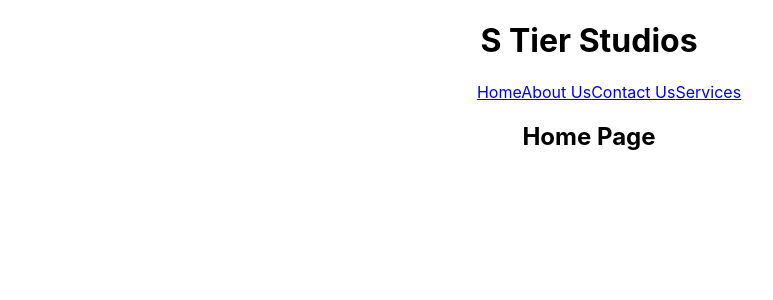
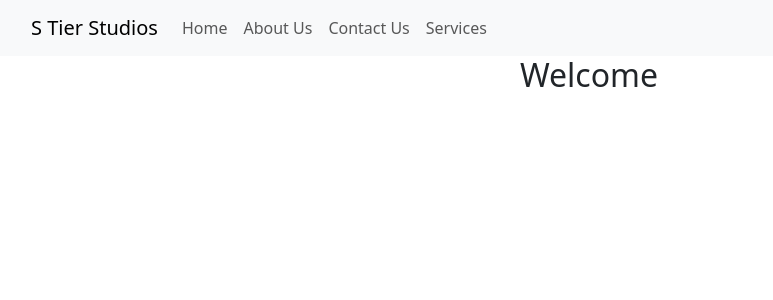
Before and after one commit to marshallpeters5/stier-studios-company-web, a React (Create React App) app: page / in a window 1280 px wide. Shown: the top 300 px of the page, without its empty margins (51-824 px from the left). Built offline with nearby package versions, Linux system fonts and the light colour scheme.

Commit message:
added bootstrap and css

```diff
--- a/package.json
+++ b/package.json
@@ -6,6 +6,7 @@
     "@testing-library/jest-dom": "^5.17.0",
     "@testing-library/react": "^13.4.0",
     "@testing-library/user-event": "^13.5.0",
+    "bootstrap": "^5.3.1",
     "react": "^18.2.0",
     "react-dom": "^18.2.0",
     "react-router-dom": "^6.15.0",
--- a/src/App.js
+++ b/src/App.js
@@ -1,5 +1,5 @@
 import React from 'react';
-import { BrowserRouter as Router, Route, Routes, Route as MyRoute } from 'react-router-dom';
+import { BrowserRouter as Router, Routes, Route as MyRoute } from 'react-router-dom';
 import './App.css';
 import Header from './components/Header';
 import Home from './components/Home';
--- a/src/components/Header.js
+++ b/src/components/Header.js
@@ -1,25 +1,59 @@
-import React from 'react';
+import React, { useState } from 'react';
 import { Link, useLocation } from 'react-router-dom';
 
 function Header() {
-  const location = useLocation(); // Get the current location from React Router
+  const location = useLocation();
+  const [navbarOpen, setNavbarOpen] = useState(false);
 
-  const isActive = (path) => {
-    return location.pathname === path ? 'active' : ''; // Compare current path with link path
+  const handleNavbarToggle = () => {
+    setNavbarOpen(!navbarOpen);
   };
 
+  const closeNavbar = () => {
+    setNavbarOpen(false);
+  };
+
+  const isActive = (path) => location.pathname === path;
+
   return (
-    <header>
-      <h1>S Tier Studios</h1>
-      <nav>
-        <ul>
-        <Link className={`nav-link ${isActive('/') ? 'active' : ''}`} to="/">Home</Link>
-<Link className={`nav-link ${isActive('/about') ? 'active' : ''}`} to="/about">About Us</Link>
-<Link className={`nav-link ${isActive('/contact') ? 'active' : ''}`} to="/contact">Contact Us</Link>
-<Link className={`nav-link ${isActive('/services') ? 'active' : ''}`} to="/services">Services</Link>
-
-        </ul>
-      </nav>
+    <header className="navbar navbar-expand-lg navbar-light bg-light">
+      <div className="container">
+        <Link className="navbar-brand" to="/" onClick={closeNavbar}>
+          S Tier Studios
+        </Link>
+        <button
+          className={`navbar-toggler ${navbarOpen ? 'collapsed' : ''}`}
+          type="button"
+          onClick={handleNavbarToggle}
+          aria-expanded={navbarOpen}
+        >
+          <span className="navbar-toggler-icon"></span>
+        </button>
+        <div className={`collapse navbar-collapse ${navbarOpen ? 'show' : ''}`} id="navbarNav">
+          <ul className="navbar-nav">
+            <li className={`nav-item ${isActive('/') ? 'active' : ''}`}>
+              <Link className="nav-link" to="/" onClick={closeNavbar}>
+                Home
+              </Link>
+            </li>
+            <li className={`nav-item ${isActive('/about') ? 'active' : ''}`}>
+              <Link className="nav-link" to="/about" onClick={closeNavbar}>
+                About Us
+              </Link>
+            </li>
+            <li className={`nav-item ${isActive('/contact') ? 'active' : ''}`}>
+              <Link className="nav-link" to="/contact" onClick={closeNavbar}>
+                Contact Us
+              </Link>
+            </li>
+            <li className={`nav-item ${isActive('/services') ? 'active' : ''}`}>
+              <Link className="nav-link" to="/services" onClick={closeNavbar}>
+                Services
+              </Link>
+            </li>
+          </ul>
+        </div>
+      </div>
     </header>
   );
 }
--- a/src/components/Home.js
+++ b/src/components/Home.js
@@ -3,7 +3,7 @@ import React from 'react';
 function Home() {
   return (
     <div>
-      <h2>Home Page</h2>
+      <h2>Welcome</h2>
       {/* Add content */}
     </div>
   );
--- a/src/index.css
+++ b/src/index.css
@@ -11,3 +11,7 @@ code {
   font-family: source-code-pro, Menlo, Monaco, Consolas, 'Courier New',
     monospace;
 }
+
+.navbar-collapse {
+  transition-duration: 0.5s;
+}
--- a/src/index.js
+++ b/src/index.js
@@ -1,6 +1,8 @@
 import React from 'react';
 import ReactDOM from 'react-dom/client';
-import './index.css';
+import './index.css'; // Import your custom styles
+import 'bootstrap/dist/css/bootstrap.css'; // Import Bootstrap styles
+import 'bootstrap/dist/js/bootstrap.bundle.min.js';
 import App from './App';
 import reportWebVitals from './reportWebVitals';
 
```
Also changed, not shown: 1 other file (tests, documents, lock files or other folders).
